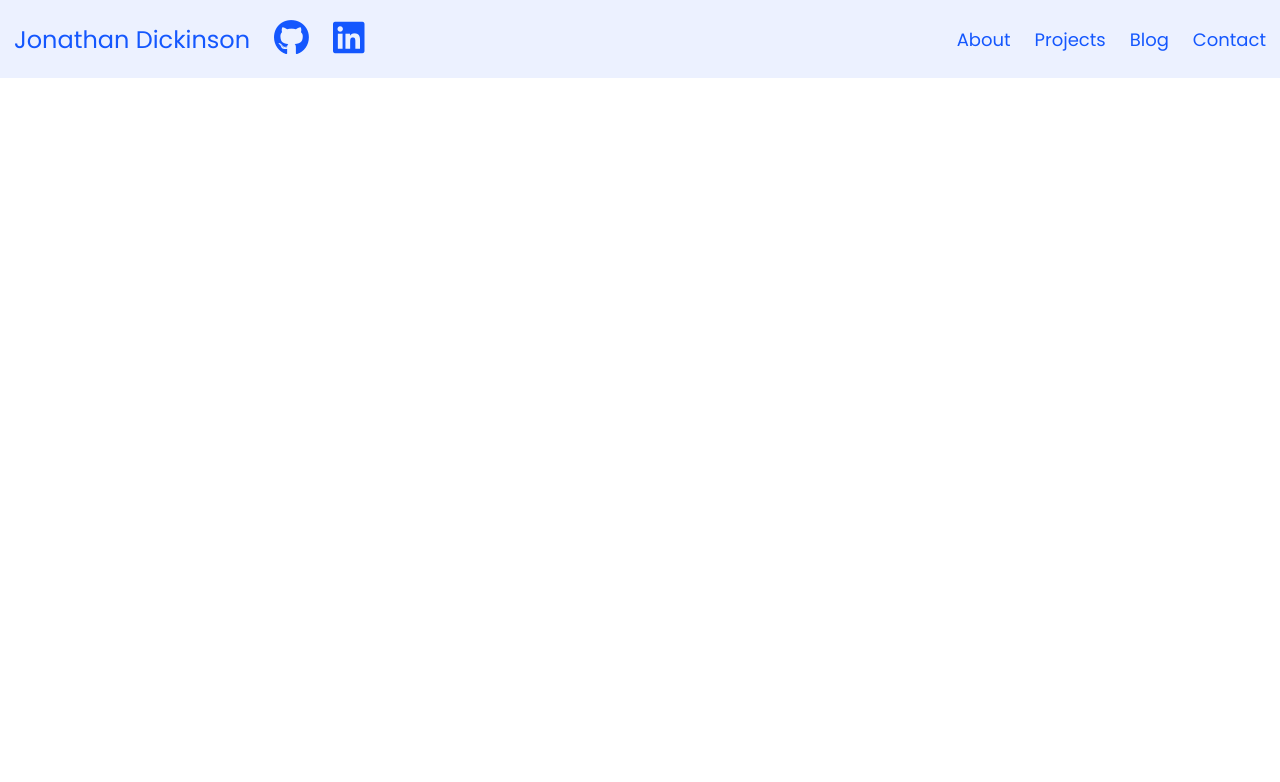
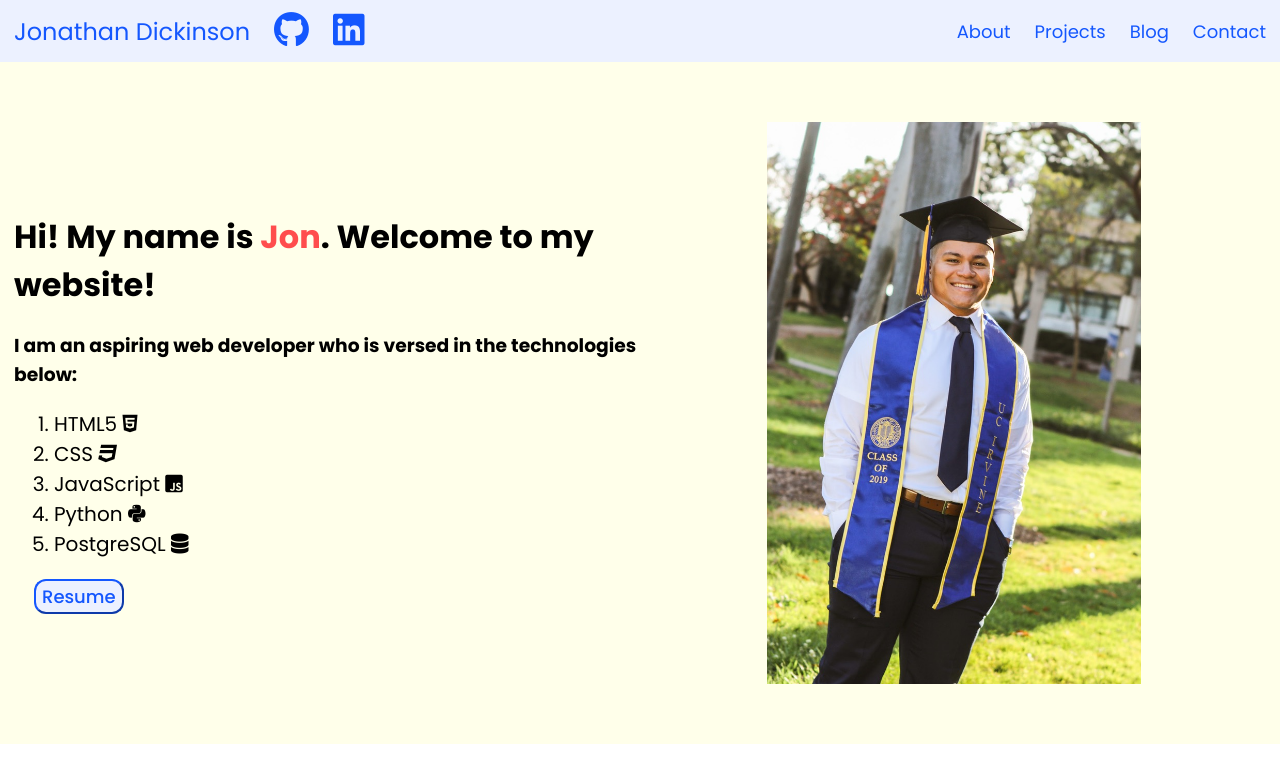
Before and after one commit to jonathjd/portfolio-site, a plain HTML site: page index.html in a window 1280 px wide. Drawn offline with Linux system fonts and the light colour scheme.

Commit message:
Insert the download resume button

```diff
--- a/index.html
+++ b/index.html
@@ -33,6 +33,23 @@
                     <a href="" class="contact">Contact</a>
                 </div>
             </div>
+            <div class="sec1">
+                <div class="about-intro">
+                    <h1>Hi! My name is <span>Jon</span>. Welcome to my website!</h1>
+                    <h3>I am an aspiring web developer who is versed in the technologies below:</h3>
+                    <ol class="tech">
+                        <li>HTML5 <i class="fa-brands fa-html5"></i></li>
+                        <li>CSS <i class="fa-brands fa-css3"></i></li>
+                        <li>JavaScript <i class="fa-brands fa-square-js"></i></li>
+                        <li>Python <i class="fa-brands fa-python"></i></li>
+                        <li>PostgreSQL <i class="fa-solid fa-database"></i></li>
+                    </ol>
+                    <button class="btn cv"><a href="img/Dickinson_Resume.pdf" id="resume">Resume</a></button>
+                </div>
+                <div class="photo">
+                    <img src="img/grad-photo.jpeg" class="grad" alt="Dashing photo of Jon's 2019 graduation"></img>
+                </div>
+            </div>
         </main>
 
         <script src="" async defer></script>
--- a/style.css
+++ b/style.css
@@ -1,22 +1,24 @@
 body {
     width: 100%;
     margin: 0;
+    font-family: 'Poppins', sans-serif;
 }
 
 .header {
-    font-family: 'Poppins', sans-serif;
+    position: -webkit-sticky;
+    position: sticky;
+    top: 0;
     background-color: #ECF1FF;
     font-size: 18px;
     display: flex;
     align-items: center;
     justify-content: space-between;
-    padding: 20px 14px;
+    padding: 12px 14px;
 }
 
 .header a{
     text-decoration: none;
     color: #1457FE;
-
 }
 
 .left-links {
@@ -33,3 +35,53 @@ body {
 .head {
     font-size: 24px;
 }
+
+.sec1 {
+    background-color: #FFFFEA;
+    display: flex;
+    padding: 60px 14px;
+    align-items: center;
+}
+
+span {
+    color: #FF4D4D ;
+}
+
+.tech {
+    font-size: 20px;
+}
+
+.grad {
+    width: 60%;
+    height: auto;
+}
+
+.cv {
+    background-color: #ECF1FF;
+    font-family: 'Poppins', sans-serif;
+    font-size: 18px;
+    font-weight: 500;
+    padding: 2px 6px;
+    margin-left: 20px;
+    border-radius: 12px;
+    border-color: #1457FE;
+    transition-duration: 0.3s;
+}
+
+.cv:hover {
+    background-color: #FF4D4D; /* Green */
+  }
+
+#resume{
+    text-decoration: none;
+    color: #1457FE;
+}
+
+#resume:hover{
+    color: white;
+}
+
+.photo {
+    display: flex;
+    justify-content: center;
+}
```
Also changed, not shown: 1 other file.
